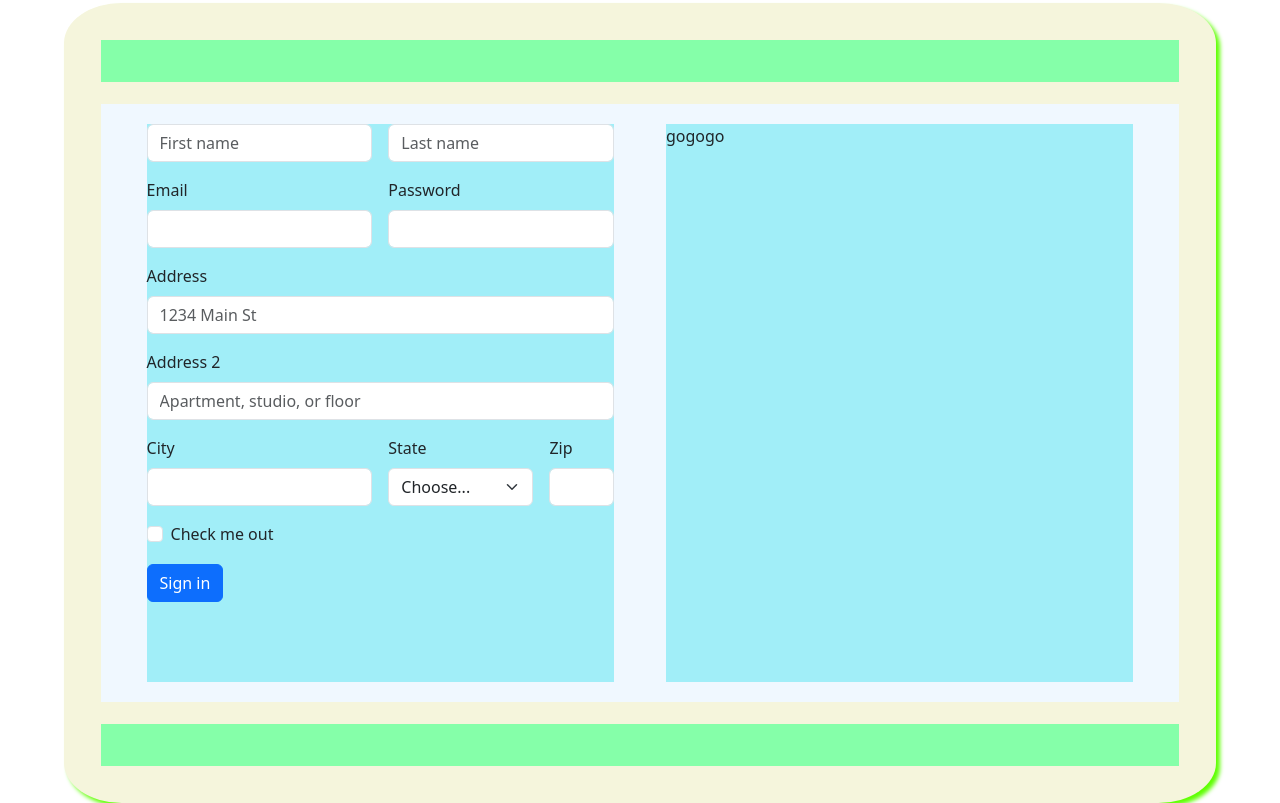
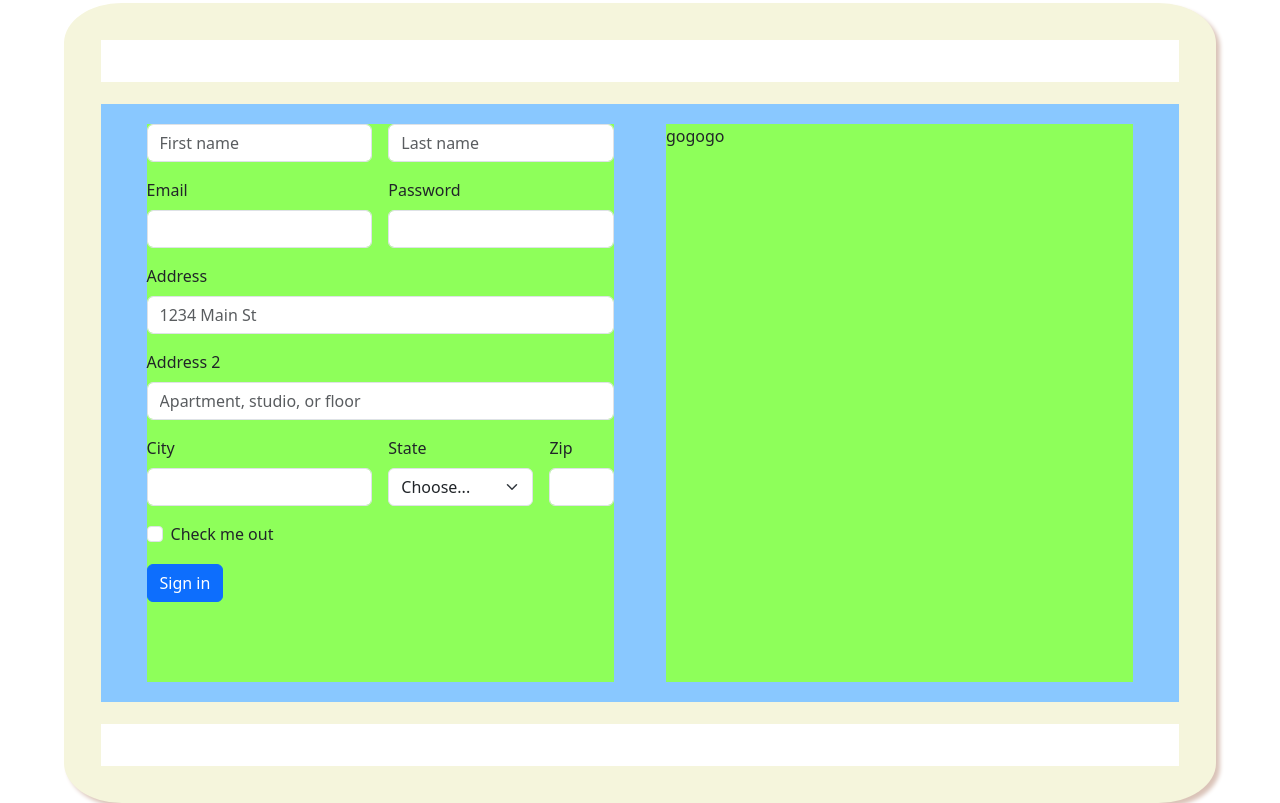
Before and after one commit to Fabiogamboa/deploy_page, a plain HTML site: page index.html in a window 1280 px wide. Shown: the part 53-856 px from the top of the page. Drawn offline with nearby package versions, Linux system fonts and the light colour scheme.

Commit message:
Pequeños arreglos de diseño

```diff
--- a/estilo.css
+++ b/estilo.css
@@ -7,7 +7,7 @@ div {
     width: 90%;
     margin: 0 auto;
     padding: 2%;
-    box-shadow: 4px 4px 4px rgb(94, 255, 0);
+    box-shadow: 4px 4px 4px rgb(218, 195, 184);
     position: relative;
     display: flex;
     flex-direction: column;
@@ -17,12 +17,12 @@ div {
 }
 
 .General{
-    background-color: rgb(133, 255, 169);
+    background-color: rgb(255, 255, 255);
     margin: 1%;
 
 }
 #Cuerpo_config{
-    background-color: aliceblue;
+    background-color: rgb(137, 200, 255);
     display: flex;
     direction: row;
     justify-content: space-around;
@@ -31,7 +31,7 @@ div {
     overflow: hidden;
 }
 .contenedores{
-    background-color: rgb(161, 238, 248);
+    background-color: rgb(142, 255, 90);
     width: 45%;
 }
 #Encabezado{
--- a/index.html
+++ b/index.html
@@ -1,6 +1,6 @@
 <html>
   <head>
-    <title>Hotel Atlantida</title>
+    <title>Hotel Fabian</title>
     <link rel="stylesheet" href="estilo.css">
     <link href="https://cdn.jsdelivr.net/npm/bootstrap@5.3.3/dist/css/bootstrap.min.css" rel="stylesheet" integrity="sha384-QWTKZyjpPEjISv5WaRU9OFeRpok6YctnYmDr5pNlyT2bRjXh0JMhjY6hW+ALEwIH" crossorigin="anonymous">
 <script src="https://cdn.jsdelivr.net/npm/bootstrap@5.3.3/dist/js/bootstrap.bundle.min.js" integrity="sha384-YvpcrYf0tY3lHB60NNkmXc5s9fDVZLESaAA55NDzOxhy9GkcIdslK1eN7N6jIeHz" crossorigin="anonymous"></script>
```
